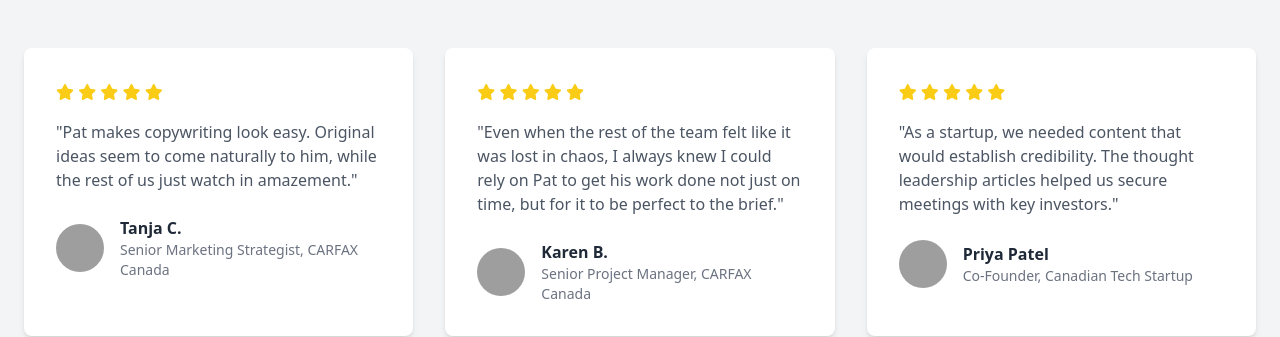
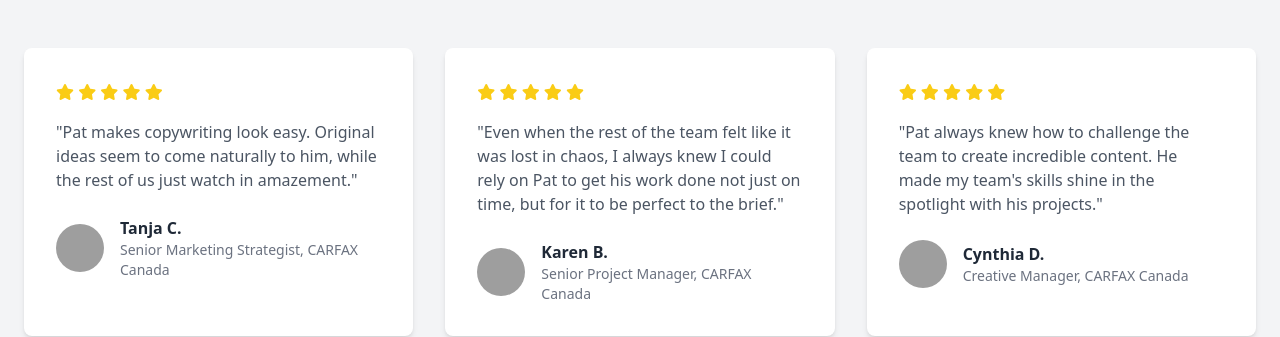
Before and after one commit to ThePatL/PersonalProfile, a plain HTML site: page index.html in a window 1280 px wide. Shown: the part 3100-3437 px from the top of the page. Drawn offline with nearby package versions, Linux system fonts and the light colour scheme; grey boxes are pictures that could not be loaded.

Commit message:
Update index.html

```diff
--- a/index.html
+++ b/index.html
@@ -308,12 +308,12 @@
                             <i class="fas fa-star"></i>
                         </div>
                     </div>
-                    <p class="text-gray-600 mb-6">"As a startup, we needed content that would establish credibility. The thought leadership articles helped us secure meetings with key investors."</p>
+                    <p class="text-gray-600 mb-6">"Pat always knew how to challenge the team to create incredible content. He made my team's skills shine in the spotlight with his projects."</p>
                     <div class="flex items-center">
-                        <img src="https://randomuser.me/api/portraits/women/65.jpg" alt="Priya Patel" class="w-12 h-12 rounded-full mr-4">
+                        <img src="https://media.licdn.com/dms/image/v2/C5603AQHIZvMvOCkGFg/profile-displayphoto-shrink_800_800/profile-displayphoto-shrink_800_800/0/1516269961569?e=1756944000&v=beta&t=7abJhN9-YuTeUwTKRVP6xoRj4O64fbyk-5Ia6jv2-qg" alt="Cynthia" class="w-12 h-12 rounded-full mr-4">
                         <div>
-                            <h4 class="font-bold">Priya Patel</h4>
-                            <p class="text-gray-500 text-sm">Co-Founder, Canadian Tech Startup</p>
+                            <h4 class="font-bold">Cynthia D.</h4>
+                            <p class="text-gray-500 text-sm">Creative Manager, CARFAX Canada</p>
                         </div>
                     </div>
                 </div>
```
